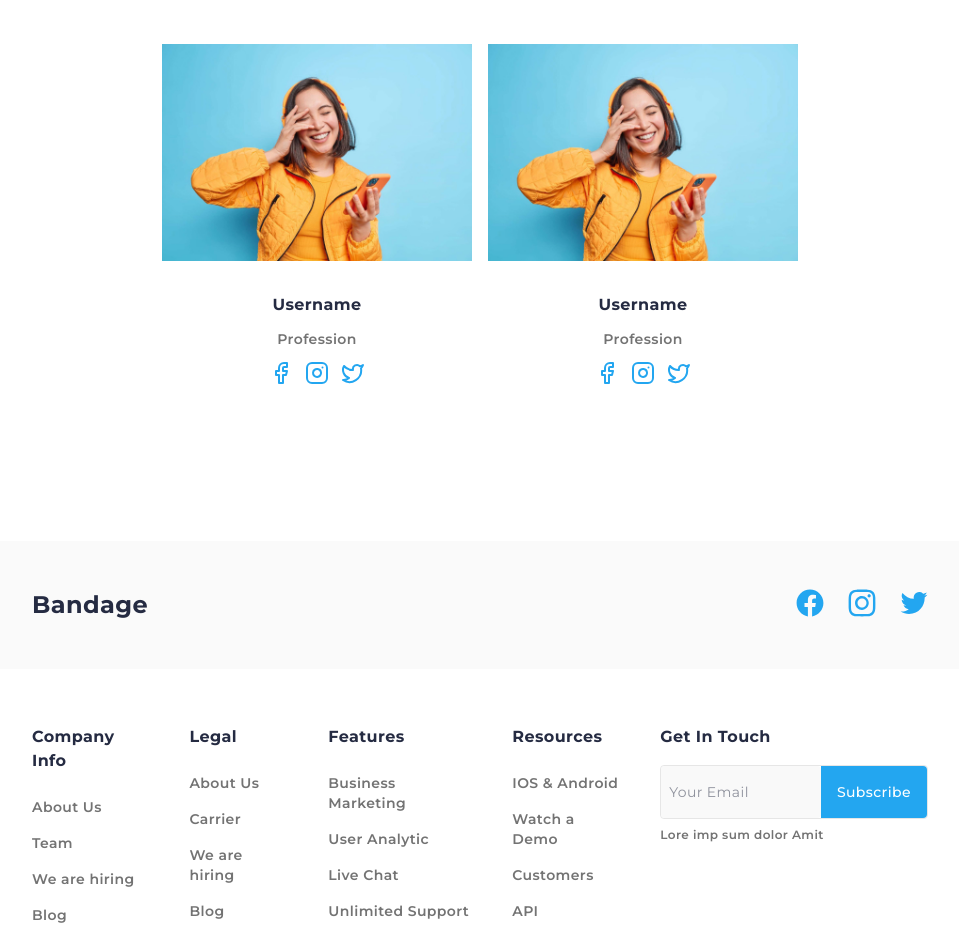
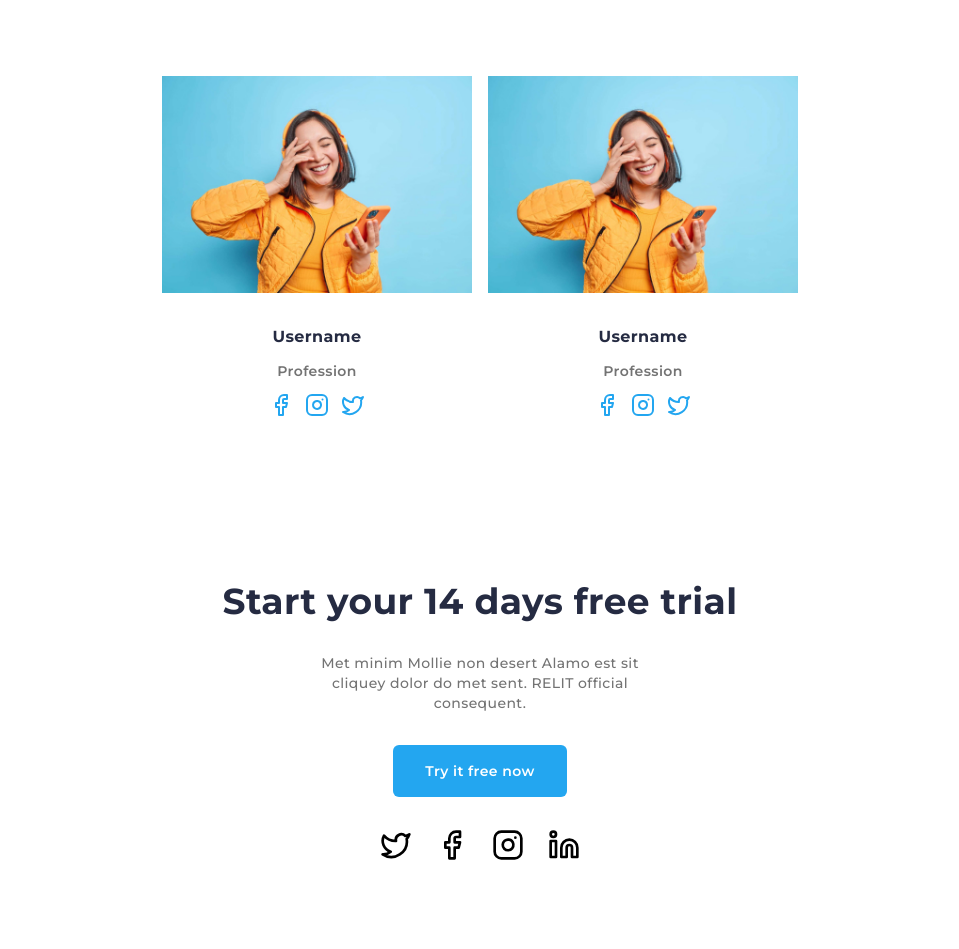
Before and after one commit to brrkrmn/e-commerce, a React app: page /team in a window 1280 px wide. Shown: the part 1848-2797 px from the top of the page, without its empty margins (160-1119 px from the left). Built offline with nearby package versions, Linux system fonts and the light colour scheme; the HTML template or start-up script is replaced by a standard one.

Commit message:
add free trial section

```diff
--- a/src/pages/TeamPage/TeamPage.tsx
+++ b/src/pages/TeamPage/TeamPage.tsx
@@ -1,3 +1,4 @@
+import FreeTrial from "./components/FreeTrial/FreeTrial";
 import Hero from "./components/Hero/Hero";
 import Members from "./components/Members/Members";
 
@@ -6,6 +7,7 @@ const TeamPage = () => {
     <div className="w-full max-w-[1400px] flex flex-col items-center justify-start font-montserrat tracking-wide py-6 md:py-16 mx-auto">
       <Hero />
       <Members />
+      <FreeTrial />
     </div>
   );
 };
--- /dev/null
+++ b/src/pages/TeamPage/components/FreeTrial/FreeTrial.tsx
@@ -0,0 +1,19 @@
+import { Facebook, Instagram, Linkedin, Twitter } from "lucide-react";
+
+const FreeTrial = () => {
+  return (
+    <div className="w-full flex flex-col items-center justify-center text-center gap-8 px-10 py-10">
+      <h2 className="text-4xl font-bold text-dark-blue">Start your 14 days free trial</h2>
+      <p className="text-gray font-medium text-sm md:w-[30%]">Met minim Mollie non desert Alamo est sit cliquey dolor do met sent. RELIT official consequent.</p>
+      <button className="bg-blue rounded-md px-8 py-4 text-white text-sm font-semibold">Try it free now</button>
+      <div className="flex items-center justify-center gap-6 *:w-8 *:h-8">
+        <Twitter />
+        <Facebook />
+        <Instagram />
+        <Linkedin />
+      </div>
+    </div>
+  )
+}
+
+export default FreeTrial;
--- /dev/null
+++ b/src/pages/TeamPage/components/FreeTrial/index.ts
@@ -0,0 +1 @@
+export * from "./FreeTrial";
--- a/src/pages/TeamPage/components/Members/Members.tsx
+++ b/src/pages/TeamPage/components/Members/Members.tsx
@@ -3,7 +3,7 @@ import { members } from "./constants";
 
 const Members = () => {
   return (
-    <div className="w-full flex flex-col items-center justify-center text-center gap-12 py-12 md:px-40">
+    <div className="w-full flex flex-col items-center justify-center text-center gap-12 py-20 md:px-40">
       <h2 className="text-4xl text-dark-blue font-bold">Meet Our Team</h2>
       <div className="flex flex-wrap items-center justify-center gap-4">
         {members.map((member, index) => (
@@ -11,7 +11,7 @@ const Members = () => {
         ))}
       </div>
     </div>
-  )
+  );
 }
 
 export default Members;
```
